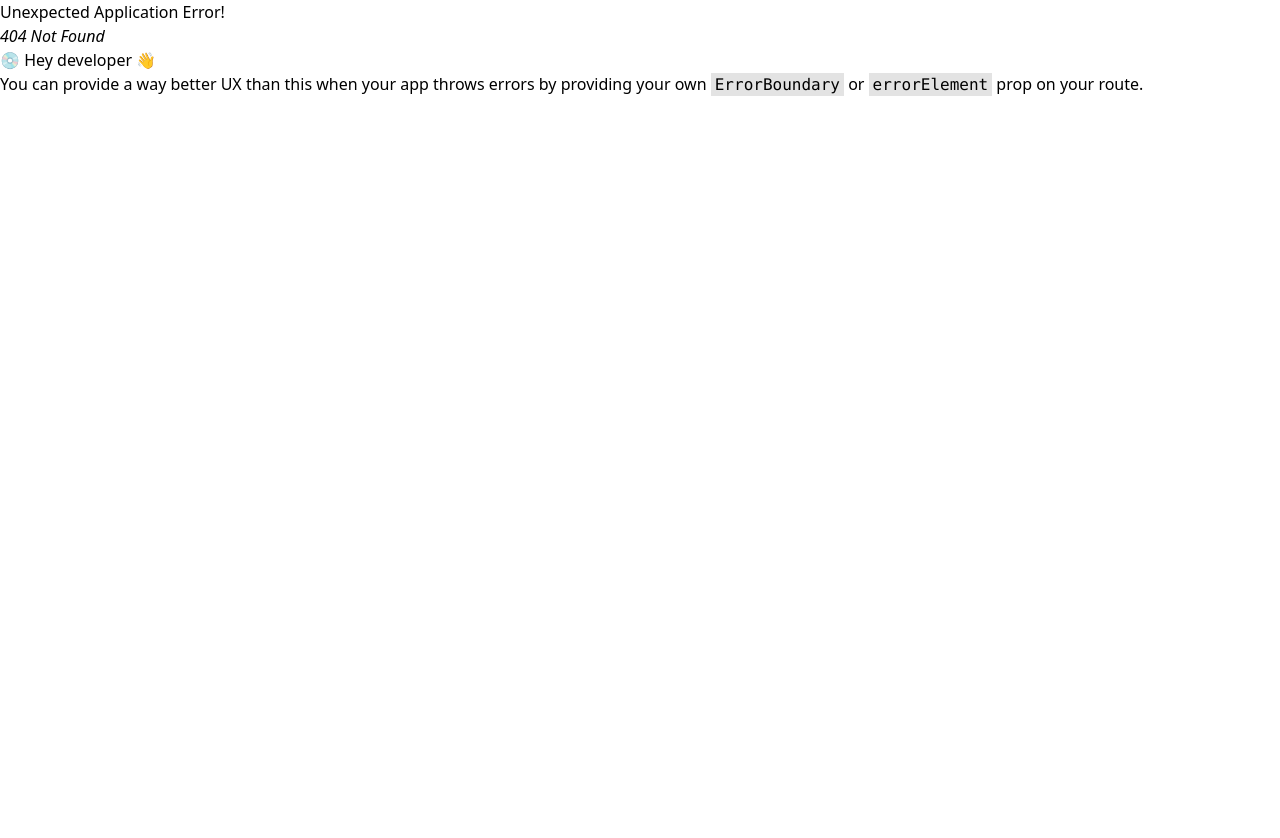
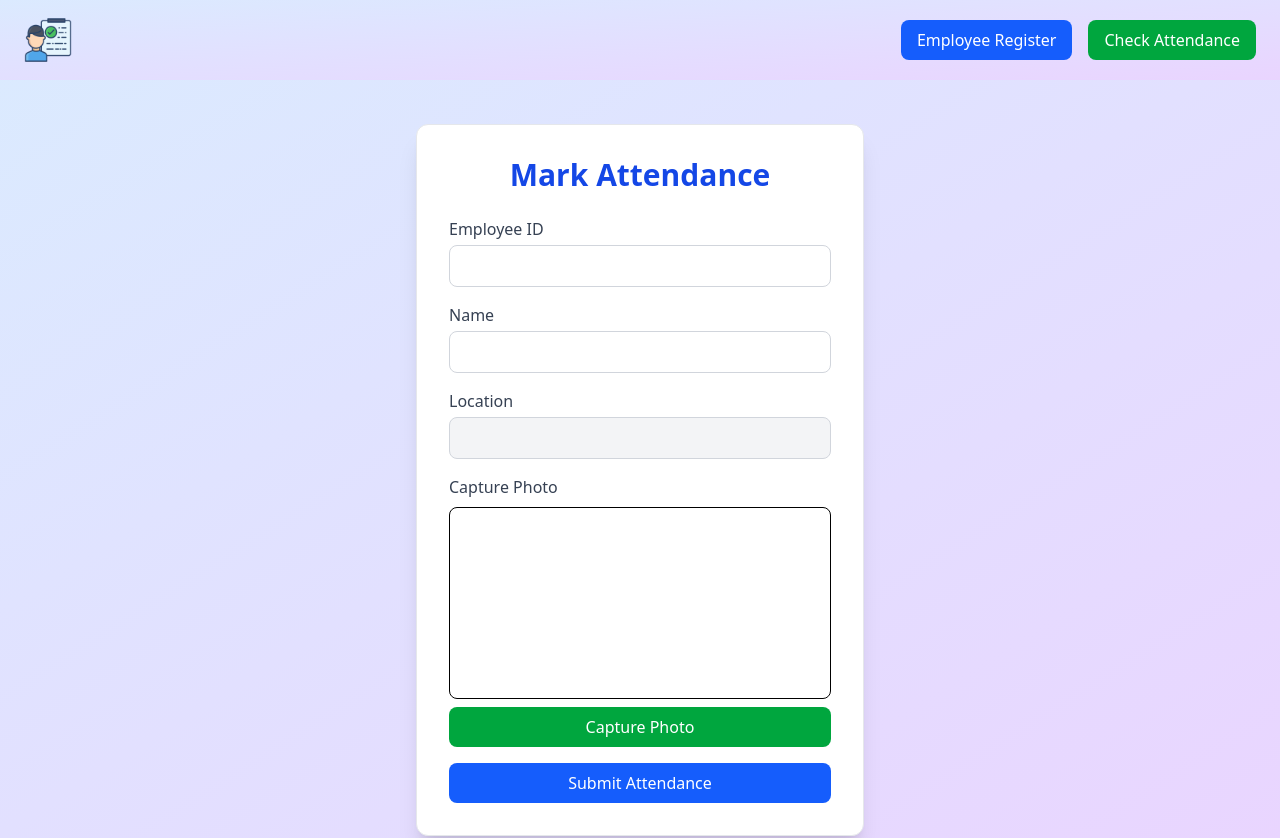
Before and after one commit to PathakShailendra/Attendence-System, a React (Vite) app in the folder Frontend/: page /mark/attandence in a window 1280 px wide. Before the commit this address had no page. Shown: the top 838 px of the page. Before the commit the page ends 800 px from the top, so only its background shows below. Built offline with nearby package versions, Linux system fonts and the light colour scheme; no server answers.

Commit message:
attendance mark added

```diff
--- a/Frontend/package.json
+++ b/Frontend/package.json
@@ -16,6 +16,7 @@
     "react-dom": "^19.0.0",
     "react-hot-toast": "^2.5.2",
     "react-router-dom": "^7.5.0",
+    "react-webcam": "^7.2.0",
     "tailwindcss": "^4.1.4"
   },
   "devDependencies": {
--- a/Frontend/src/common/SummaryApi.js
+++ b/Frontend/src/common/SummaryApi.js
@@ -14,6 +14,9 @@ const SummaryApi = {
   getAttendance: {
     url: "/api/admin/attendance", // you'll append /empId in component
   },
+  markAttendance: {
+    url: "/api/employee/mark/attendence", // ✅ Added this line
+  },
 };
 
 export default SummaryApi;
--- /dev/null
+++ b/Frontend/src/pages/MarkAttendance.jsx
@@ -0,0 +1,182 @@
+import React, { useState, useRef, useEffect } from "react";
+import Webcam from "react-webcam";
+import axios from "axios";
+import Axios from "../utils/Axios";
+import SummaryApi from "../common/SummaryApi";
+
+const MarkAttendance = () => {
+  const [empId, setEmpId] = useState("");
+  const [name, setName] = useState("");
+  const [location, setLocation] = useState("");
+  const [imageSrc, setImageSrc] = useState(null);
+  const webcamRef = useRef(null);
+
+  // Fetch user's current location
+  useEffect(() => {
+    if ("geolocation" in navigator) {
+      navigator.geolocation.getCurrentPosition(
+        async (position) => {
+          const { latitude, longitude } = position.coords;
+          try {
+            const response = await fetch(
+              `https://nominatim.openstreetmap.org/reverse?format=jsonv2&lat=${latitude}&lon=${longitude}`
+            );
+            const data = await response.json();
+            setLocation(data.display_name || `${latitude}, ${longitude}`);
+          } catch (error) {
+            console.error("Error fetching location:", error);
+            setLocation(`${latitude}, ${longitude}`);
+          }
+        },
+        (error) => {
+          console.error("Error getting location:", error);
+          setLocation("Location not available");
+        }
+      );
+    } else {
+      setLocation("Geolocation not supported");
+    }
+  }, []);
+
+  // Capture image from webcam
+  const capture = () => {
+    const imageSrc = webcamRef.current.getScreenshot();
+    setImageSrc(imageSrc);
+  };
+
+  // Submit attendance data
+  const handleSubmit = async (e) => {
+    e.preventDefault();
+
+    if (!empId || !name || !location || !imageSrc) {
+      alert("Please fill all fields and capture a photo.");
+      return;
+    }
+
+    try {
+      const blob = await fetch(imageSrc).then((res) => res.blob());
+      const file = new File([blob], "attendance.jpg", { type: "image/jpeg" });
+
+      const formData = new FormData();
+      formData.append("empId", empId);
+      formData.append("name", name);
+      formData.append("location", location);
+      formData.append("photo", file); // ✅ Changed from 'file' to 'photo'
+
+      const response = await Axios.post(
+        SummaryApi.markAttendance.url, // ✅ Using from SummaryApi
+        formData,
+        {
+          headers: {
+            "Content-Type": "multipart/form-data",
+          },
+        }
+      );
+
+      console.log("✅ Response:", response);
+      alert(response.data.message);
+
+      // Reset form
+      setEmpId("");
+      setName("");
+      setImageSrc(null);
+    } catch (error) {
+      console.error("❌ Error submitting attendance:", error);
+      alert("Failed to mark attendance.");
+    }
+  };
+
+  return (
+    <div className="min-h-screen flex items-center justify-center bg-gradient-to-br from-blue-100 to-purple-200 px-4">
+      <div className="bg-white shadow-xl rounded-xl p-8 w-full max-w-md border border-gray-200">
+        <h2 className="text-3xl font-bold text-center text-blue-700 mb-6">
+          Mark Attendance
+        </h2>
+        <form onSubmit={handleSubmit} className="space-y-4">
+          <div>
+            <label className="block text-gray-700 font-medium mb-1">
+              Employee ID
+            </label>
+            <input
+              type="text"
+              value={empId}
+              onChange={(e) => setEmpId(e.target.value)}
+              required
+              className="w-full px-4 py-2 border border-gray-300 rounded-lg focus:outline-none focus:ring-2 focus:ring-blue-400"
+            />
+          </div>
+
+          <div>
+            <label className="block text-gray-700 font-medium mb-1">Name</label>
+            <input
+              type="text"
+              value={name}
+              onChange={(e) => setName(e.target.value)}
+              required
+              className="w-full px-4 py-2 border border-gray-300 rounded-lg focus:outline-none focus:ring-2 focus:ring-blue-400"
+            />
+          </div>
+
+          <div>
+            <label className="block text-gray-700 font-medium mb-1">
+              Location
+            </label>
+            <input
+              type="text"
+              value={location}
+              readOnly
+              className="w-full px-4 py-2 border border-gray-300 bg-gray-100 rounded-lg"
+            />
+          </div>
+
+          <div>
+            <label className="block text-gray-700 font-medium mb-2">
+              Capture Photo
+            </label>
+            {imageSrc ? (
+              <div className="space-y-2">
+                <img
+                  src={imageSrc}
+                  alt="Captured"
+                  className="w-full rounded-lg border"
+                />
+                <button
+                  type="button"
+                  onClick={() => setImageSrc(null)}
+                  className="w-full bg-yellow-500 text-white py-2 rounded-lg hover:bg-yellow-600 transition duration-300"
+                >
+                  Retake Photo
+                </button>
+              </div>
+            ) : (
+              <div className="space-y-2">
+                <Webcam
+                  audio={false}
+                  ref={webcamRef}
+                  screenshotFormat="image/jpeg"
+                  className="w-full rounded-lg border"
+                />
+                <button
+                  type="button"
+                  onClick={capture}
+                  className="w-full bg-green-600 text-white py-2 rounded-lg hover:bg-green-700 transition duration-300"
+                >
+                  Capture Photo
+                </button>
+              </div>
+            )}
+          </div>
+
+          <button
+            type="submit"
+            className="w-full bg-blue-600 text-white py-2 rounded-lg hover:bg-blue-700 transition duration-300"
+          >
+            Submit Attendance
+          </button>
+        </form>
+      </div>
+    </div>
+  );
+};
+
+export default MarkAttendance;
```
Also changed, not shown: Frontend/src/routes/index.jsx (+7 -2 lines), 1 other file (tests, documents, lock files or other folders).
